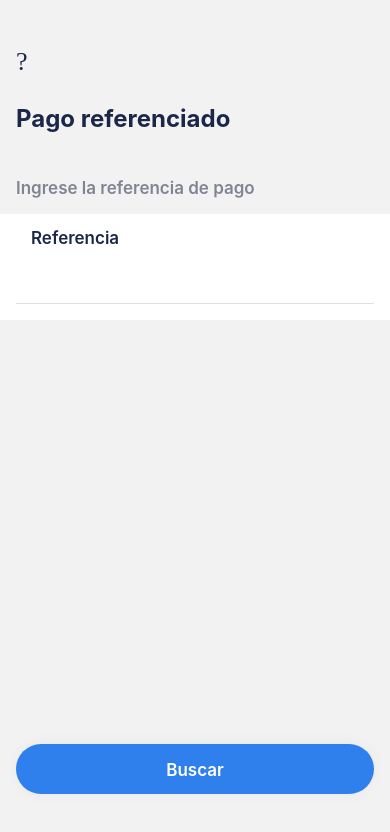
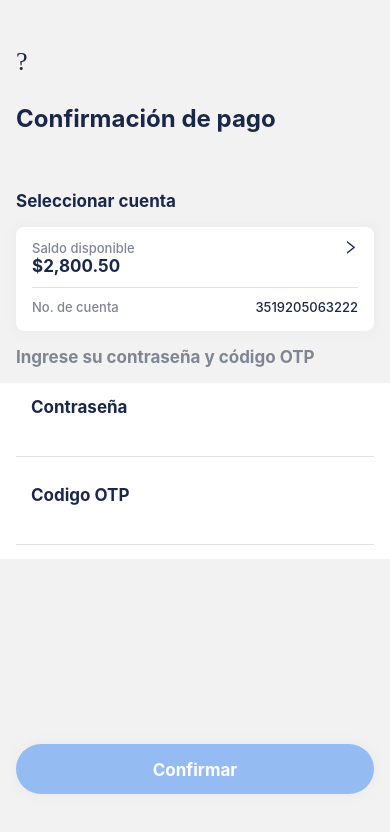
Before and after one commit to hackemateninja/Bank-react-native, a React Native app: screen / in a window 390 px wide. Shown: the top 832 px of the page. Built offline with nearby package versions, Linux system fonts and the light colour scheme.

Commit message:
confirm payment

```diff
--- a/App.js
+++ b/App.js
@@ -3,11 +3,13 @@ import PaymentReferenceScreen from "./screens/PaymentReference/PaymentReferenceS
 import PaymentThirdsScreen from "./screens/payment_thirds/PaymentThirdsScreen";
 import PaymentScreen from "./screens/payment/PaymentScreen";
 import PaymentServicesScreen from "./screens/payment_services/PaymentServicesScreen";
+import PaymentDetailsScreen from "./screens/payment_details/PaymentDetailsScreen";
+import PaymentConfirmScreen from "./screens/payment_confirm/PaymentConfirmScreen";
 
 
 const App = ()=> {
   return(
-    <PaymentReferenceScreen/>
+    <PaymentConfirmScreen/>
   );
 }
 
--- /dev/null
+++ b/components/cards/CardAccount.js
@@ -0,0 +1,44 @@
+import React from 'react';
+import {CardAccountStyle, CardAccountTopStyle} from "./CardStyles";
+import Styles from "../../utils/styles";
+import Text from "../common_components/text/Text";
+import Row from "../common_components/containers/Row";
+import IconButton from "../common_components/buttons/IconButton";
+import Container from "../common_components/containers/Container";
+
+const CardAccount = ()=>{
+	return(
+		<CardAccountStyle>
+			<CardAccountTopStyle>
+				<Row>
+					<Text
+						title="Saldo disponible"
+						type="small"
+						color={Styles.colors.lightGrey}
+					/>
+					<IconButton icon={Styles.icons.right} size={15}/>
+				</Row>
+				<Text
+					title="$2,800.50"
+					type="subtitle"
+					color={Styles.colors.dark}
+				/>
+			</CardAccountTopStyle>
+			<Container>
+				<Row>
+					<Text
+						title="No. de cuenta"
+						type="small"
+						color={Styles.colors.lightGrey}
+					/>
+					<Text
+						title="3519205063222"
+						type="small"
+						color={Styles.colors.dark}
+					/>
+				</Row>
+			</Container>
+		</CardAccountStyle>
+	);
+};
+export default CardAccount;
--- a/components/cards/CardStyles.js
+++ b/components/cards/CardStyles.js
@@ -33,11 +33,29 @@ export const CardInputStyle = styled.View`
 export const CardInputTopContainer = styled.View`
 	padding-top: 14px;
 	padding-left: 31px;
-	padding-bottom: 16px;
+	padding-bottom: 0px;
 `;
 export const CardInputBottomContainer = styled.View`
 	padding-horizontal: 16px;
-	padding-bottom: 16px;
+	padding-bottom: 14px;
+`;
+
+export const CardAccountStyle = styled.View`
+	background: ${Styles.colors.white};
+	border-radius: ${Styles.radius.medium};
+ 	shadow-color: ${Styles.colors.light};
+	shadow-radius: 10px;
+	shadow-opacity: 0.5;
+	elevation: ${10};
+`;
+
+export const CardAccountTopStyle = styled.View`
+	margin-top: 13px;
+	margin-bottom: 11px;
+	margin-horizontal: 16px;
+	padding-bottom: 11px;
+	border-bottom-color: ${Styles.colors.light};
+	border-bottom-width: 1px;
 `;
 
 export const IconCard = styled.Image`
--- a/components/common_components/text/TextStyle.js
+++ b/components/common_components/text/TextStyle.js
@@ -9,7 +9,7 @@ export const Title = styled.Text`
 
 export const SubTitle = styled.Text`
 	font-size: ${Styles.fonts.l};
-	font-weight: ${Styles.fonts.semiBold};
+	font-weight: ${Styles.fonts.bold};
 	color: ${props => props.color};
 `;
 
--- a/screens/payment_confirm/PaymentConfirmScreen.js
+++ b/screens/payment_confirm/PaymentConfirmScreen.js
@@ -2,12 +2,39 @@ import React from 'react';
 import Layout from "../../components/layout/Layout";
 import Header from "../../components/common_components/headers/Header";
 import Button from "../../components/common_components/buttons/Button";
+import CardInput from "../../components/cards/CardInput";
+import {Body} from "./PaymentConfirmStyles";
+import Container from "../../components/common_components/containers/Container";
+import Text from "../../components/common_components/text/Text";
+import Styles from "../../utils/styles";
+import CardAccount from "../../components/cards/CardAccount";
 
 const PaymentConfirmScreen = ()=> {
 	return (
 		<Layout>
 			<Header title="Confirmación de pago"/>
-			<Button title="Confirmar"/>
+			<Body>
+				<Container>
+					<Text
+						type="subtitle"
+						color={Styles.colors.dark}
+						title="Seleccionar cuenta"
+					/>
+				</Container>
+				<Container>
+					<CardAccount/>
+				</Container>
+				<Container>
+					<Text
+						type="subtitle"
+						color={Styles.colors.lightGrey}
+						title="Ingrese su contraseña y código OTP"
+					/>
+				</Container>
+				<CardInput title="Contraseña"/>
+				<CardInput title="Codigo OTP"/>
+				<Button title="Confirmar" disabled={true}/>
+			</Body>
 		</Layout>
 	);
 }
--- /dev/null
+++ b/screens/payment_confirm/PaymentConfirmStyles.js
@@ -0,0 +1,9 @@
+import styled from "styled-components/native";
+
+export const Body = styled.View`
+	position: absolute;
+	padding-top: 31px;
+	bottom: 0;
+	width: 100%;
+	height: 81%;
+`;
```
Also changed, not shown: assets/img/Form.png (added).
